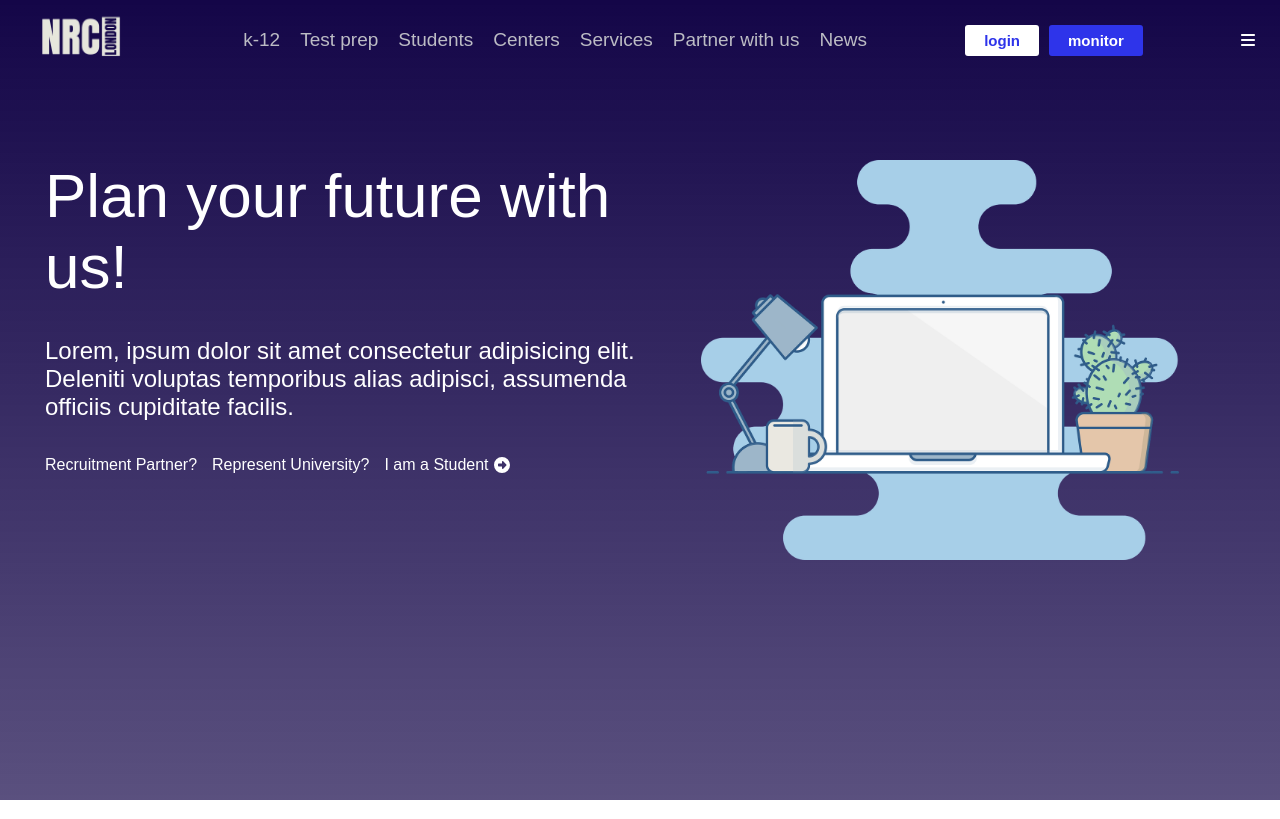
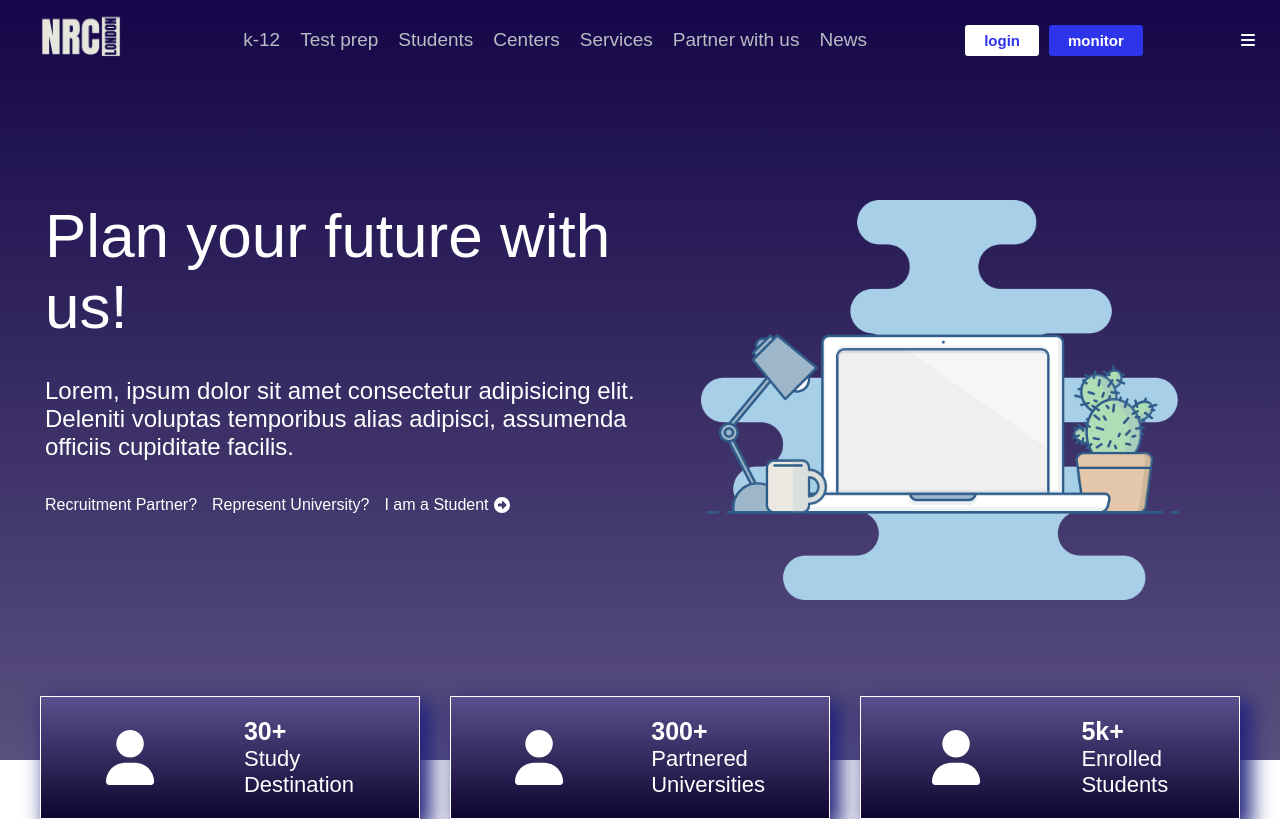
Before and after one commit to mahfuz-ta09/nrc-london, a Next.js app: page / in a window 1280 px wide. Built offline with nearby package versions, Linux system fonts and the light colour scheme; a web font is replaced by a local one.

Commit message:
banner button bottom added

```diff
--- a/src/component/shared/Banner/Banner.tsx
+++ b/src/component/shared/Banner/Banner.tsx
@@ -1,6 +1,6 @@
 import { FontAwesomeIcon } from '@fortawesome/react-fontawesome'
 import '../../../css/shared/Banner/Banner.css'
-import { faArrowAltCircleRight } from '@fortawesome/free-solid-svg-icons'
+import { faArrowAltCircleRight, faUser } from '@fortawesome/free-solid-svg-icons'
 import Image from 'next/image'
 import banner from '../../../assets/laptop.webp'
 
@@ -22,7 +22,30 @@ const Banner = () => {
             </div>
 
             <div className="banner-addition">
-
+                <div className="achiev">
+                    <FontAwesomeIcon className='achiev-icon' icon={faUser}/>
+                    <div className="achiev-details">
+                        <h1>30+</h1>
+                        <p>Study</p>
+                        <p>Destination</p>
+                    </div>
+                </div>
+                <div className="achiev">
+                    <FontAwesomeIcon className='achiev-icon' icon={faUser}/>
+                    <div className="achiev-details">
+                        <h1>300+</h1>
+                        <p>Partnered</p>
+                        <p>Universities</p>
+                    </div>
+                </div>
+                <div className="achiev">
+                    <FontAwesomeIcon className='achiev-icon' icon={faUser}/>
+                    <div className="achiev-details">
+                        <h1>5k+</h1>
+                        <p>Enrolled</p>
+                        <p>Students</p>
+                    </div>
+                </div>
             </div>
 
         </div>
--- a/src/css/shared/Banner/Banner.css
+++ b/src/css/shared/Banner/Banner.css
@@ -1,8 +1,7 @@
 .banner-container{
     width: 100%;
     background: linear-gradient(to bottom,#140648,#140648b3);
-    /* background: url('../../../assets/laptop.webp'); */
-    height: 100vh;
+    height: 95vh;
     background-position: center;
     background-size: cover;
     background-attachment: fixed;
@@ -17,7 +16,7 @@
     display: flex;
     align-items: start;
     justify-content: start;
-    padding: 20vh 10px;
+    padding: 25vh 10px;
     z-index: 2;
 }
 
@@ -109,11 +108,57 @@
     font-weight: 300;
 }
 
+.banner-addition{
+    max-width: 1200px;
+    width: 100%;
+    margin: -8vh auto 0;
+    display: flex;
+    align-items: center;
+    justify-content: space-around;
+    flex-wrap: wrap;
+    gap: 30px;
+}
+
+.achiev{
+    background:linear-gradient(#5b4f8d,#0e052f);
+    min-width: 280px;
+    padding: 20px;
+    border: 1px solid #fff;
+    display: flex;
+    align-items: center;
+    justify-content: space-around;
+    box-shadow:8px 8px 20px 3px #1f227d;
+    object-fit: contain;
+    flex: 1;
+}
+
+.achiev-icon{
+    color: white;
+    font-size: 55px;
+}
 
 
+.achiev-details{
+    height: 100%;
+    gap: 5px;
+}
+
+.achiev-details h1{
+    color: #fff;
+    font-size: 25px;
+    font-weight: 700;
+}
+
+.achiev-details p{
+    color: #fff;
+    font-size: 22px;
+    font-weight: 500;
+}
 @media screen and (max-width:450px) {
+
     .banner-container{
         height: auto;
+        padding: 10px;
     }
     .banner-content{
         width: 100%;
@@ -143,5 +188,16 @@
         font-size: 18px;
     }
 
+    .banner-addition{
+        max-width: 1200px;
+        width: 90%;
+        margin: 8vh auto 0;
+        display: flex;
+        align-items: center;
+        justify-content: space-around;
+        flex-wrap: wrap;
+        gap: 30px;
+    }
+
 
 }
```
